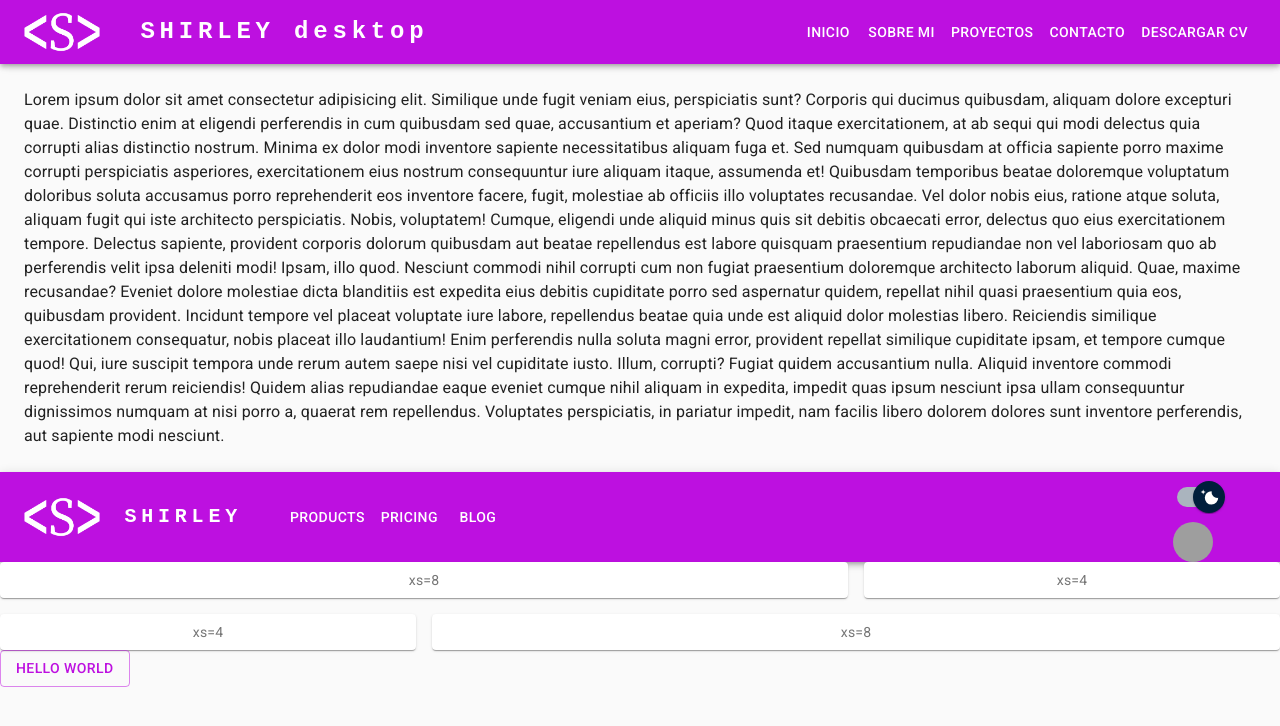
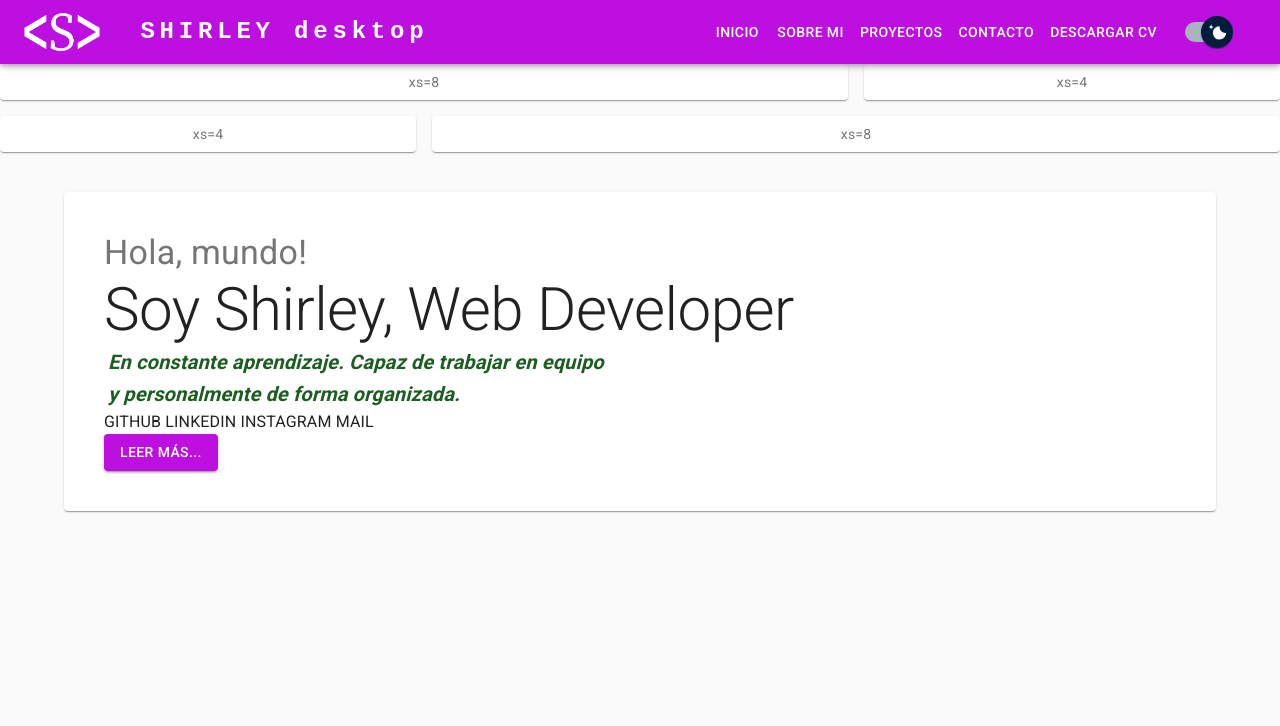
Before and after one commit to shimapi/portafolio, a React (Create React App) app: page / in a window 1280 px wide. Shown: the top 726 px of the page. Built offline with nearby package versions, Linux system fonts and the light colour scheme; grey boxes are pictures that could not be loaded.

Commit message:
feat: about me

```diff
--- a/public/index.html
+++ b/public/index.html
@@ -1,16 +1,13 @@
 <!DOCTYPE html>
-<html lang="en">
+<html lang="es">
   <head>
     <meta charset="utf-8" />
     <meta name="viewport" content="initial-scale=1, width=device-width" />
 
-    <meta name="theme-color" content="#000000" />
     <meta
       name="description"
       content="Portafolio de Shirley Mallea Pizarro"
     />
-    <link rel="apple-touch-icon" href="%PUBLIC_URL%/logo192.png" />
-    <link rel="manifest" href="%PUBLIC_URL%/manifest.json" />
 
     <link
       rel="stylesheet"
@@ -28,8 +25,8 @@
       font-family: 'Roboto', sans-serif;
     }
   </style>
-
-    <title>React App</title>
+  <link rel="icon" type="image/png" href="favicon.png">
+    <title>Portafolio - Shirley Mallea Pizarro</title>
   </head>
   <body>
     <noscript>You need to enable JavaScript to run this app.</noscript>
--- a/src/App.js
+++ b/src/App.js
@@ -1,15 +1,18 @@
 import * as React from 'react';
-import Button from '@mui/material/Button';
 import ScopedCssBaseline from '@mui/material/ScopedCssBaseline';
-import  DrawerAppBar from './Components/ResponsiveAppBarDrawer';
+import CssBaseline from '@mui/material/CssBaseline';
+import BasicGrid from './Components/BasicGrid';
+import ResponsiveAppBarDrawer from './Components/ResponsiveAppBarDrawer';
+import Hola from './Components/Hola';
 
 
 export default function MyApp() {
   return (
     <ScopedCssBaseline>
-      <Button variant="outlined">Hello World</Button>
-
-
+      <ResponsiveAppBarDrawer /> {/** menu */}
+      <CssBaseline /> {/** no me acuerdo, pero era importante */}
+      <BasicGrid /> {/** contenido */}
+      <Hola />
     </ScopedCssBaseline>
 
   );
--- /dev/null
+++ b/src/Components/Hola.jsx
@@ -0,0 +1,49 @@
+
+
+import * as React from 'react';
+import { Container, Box, Typography, Button } from '@mui/material';
+
+export default function Hola() {
+  return (
+    <div>
+      <Container maxWidth="lg">
+        <Box
+          sx={{
+            bgcolor: 'background.paper',
+            boxShadow: 1,
+            borderRadius: 1,
+            p: 5,
+            mt: 5,
+            //display: 'flex'
+          }}>
+          <Typography variant="h4" sx={{ color: 'text.secondary' }}>
+            Hola, mundo!
+          </Typography>
+          <Typography variant="h2" sx={{ color: 'text.primary' }}>
+             Soy Shirley, Web Developer
+          </Typography>
+
+          <Typography variant="h6"
+            sx={{
+              color: 'success.dark',
+              fontStyle: 'italic',
+              fontWeight: 'bold',
+              mx: 0.5,
+              maxWidth:500,
+            }}
+          >
+          En constante aprendizaje. Capaz de trabajar en equipo y personalmente de forma organizada.
+          </Typography>
+
+          <Box sx={{  display: 'block' }}>
+            GITHUB LINKEDIN INSTAGRAM MAIL
+          </Box>
+
+          <Button variant="contained" >leer más...</Button>
+        </Box>
+
+      </Container>
+
+    </div>
+  );
+}
--- a/src/Components/LightDark.jsx
+++ b/src/Components/LightDark.jsx
@@ -56,7 +56,7 @@ export default function CustomizedSwitches() {
   return (
     <FormGroup>
       <FormControlLabel
-        control={<MaterialUISwitch sx={{ m: 1 }} defaultChecked />}
+        control={<MaterialUISwitch sx={{ ml:3 }} defaultChecked />}
       />
     </FormGroup>
   );
--- a/src/Components/ResponsiveAppBarDrawer.jsx
+++ b/src/Components/ResponsiveAppBarDrawer.jsx
@@ -16,12 +16,14 @@ import Typography from '@mui/material/Typography';
 import Button from '@mui/material/Button';
 import WhiteLogo from "../images/white-isologo-shirley-mallea.png"
 import BlackLogo from "../images/black-isologo-shirley-mallea.png"
+import LightDark from './LightDark';
+
 
 
 const drawerWidth = 240;
 const navItems = ['INICIO', 'SOBRE MI', 'PROYECTOS', 'CONTACTO', 'DESCARGAR CV'];
 
-function DrawerAppBar(props) {
+function ResponsiveAppBarDrawer(props) {
   const { window } = props;
   const [mobileOpen, setMobileOpen] = React.useState(false);
 
@@ -161,6 +163,7 @@ function DrawerAppBar(props) {
             ))}
           </Box>
           {/* AQUI PONER LUZ/OSCURO*/}
+          <LightDark />
         </Toolbar>
       </AppBar>
       <Box component="nav">
@@ -180,49 +183,14 @@ function DrawerAppBar(props) {
           {drawer}
         </Drawer>
       </Box>
-      <Box component="main" sx={{ p: 3 }}>
+      <Box>  {/*deja espacio dp de la barra de menú */}
         <Toolbar />
-        <Typography> {/* LIPSUM */}
-
-          Lorem ipsum dolor sit amet consectetur adipisicing elit. Similique unde
-          fugit veniam eius, perspiciatis sunt? Corporis qui ducimus quibusdam,
-          aliquam dolore excepturi quae. Distinctio enim at eligendi perferendis in
-          cum quibusdam sed quae, accusantium et aperiam? Quod itaque exercitationem,
-          at ab sequi qui modi delectus quia corrupti alias distinctio nostrum.
-          Minima ex dolor modi inventore sapiente necessitatibus aliquam fuga et. Sed
-          numquam quibusdam at officia sapiente porro maxime corrupti perspiciatis
-          asperiores, exercitationem eius nostrum consequuntur iure aliquam itaque,
-          assumenda et! Quibusdam temporibus beatae doloremque voluptatum doloribus
-          soluta accusamus porro reprehenderit eos inventore facere, fugit, molestiae
-          ab officiis illo voluptates recusandae. Vel dolor nobis eius, ratione atque
-          soluta, aliquam fugit qui iste architecto perspiciatis. Nobis, voluptatem!
-          Cumque, eligendi unde aliquid minus quis sit debitis obcaecati error,
-          delectus quo eius exercitationem tempore. Delectus sapiente, provident
-          corporis dolorum quibusdam aut beatae repellendus est labore quisquam
-          praesentium repudiandae non vel laboriosam quo ab perferendis velit ipsa
-          deleniti modi! Ipsam, illo quod. Nesciunt commodi nihil corrupti cum non
-          fugiat praesentium doloremque architecto laborum aliquid. Quae, maxime
-          recusandae? Eveniet dolore molestiae dicta blanditiis est expedita eius
-          debitis cupiditate porro sed aspernatur quidem, repellat nihil quasi
-          praesentium quia eos, quibusdam provident. Incidunt tempore vel placeat
-          voluptate iure labore, repellendus beatae quia unde est aliquid dolor
-          molestias libero. Reiciendis similique exercitationem consequatur, nobis
-          placeat illo laudantium! Enim perferendis nulla soluta magni error,
-          provident repellat similique cupiditate ipsam, et tempore cumque quod! Qui,
-          iure suscipit tempora unde rerum autem saepe nisi vel cupiditate iusto.
-          Illum, corrupti? Fugiat quidem accusantium nulla. Aliquid inventore commodi
-          reprehenderit rerum reiciendis! Quidem alias repudiandae eaque eveniet
-          cumque nihil aliquam in expedita, impedit quas ipsum nesciunt ipsa ullam
-          consequuntur dignissimos numquam at nisi porro a, quaerat rem repellendus.
-          Voluptates perspiciatis, in pariatur impedit, nam facilis libero dolorem
-          dolores sunt inventore perferendis, aut sapiente modi nesciunt.
-        </Typography>
       </Box>
     </Box>
   );
 }
 
-DrawerAppBar.propTypes = {
+ResponsiveAppBarDrawer.propTypes = {
   /**
    * Injected by the documentation to work in an iframe.
    * You won't need it on your project.
@@ -230,4 +198,4 @@ DrawerAppBar.propTypes = {
   window: PropTypes.func,
 };
 
-export default DrawerAppBar;
+export default ResponsiveAppBarDrawer;
--- a/src/index.js
+++ b/src/index.js
@@ -1,22 +1,14 @@
 import * as React from 'react';
 import { createRoot } from 'react-dom/client';
-import CssBaseline from '@mui/material/CssBaseline';
 import { ThemeProvider } from '@mui/material/styles';
 import App from './App';
 import { theme } from './theme';
-import ResponsiveAppBar from './Components/ResponsiveAppBar';
-import BasicGrid from './Components/BasicGrid';
-import DrawerAppBar from './Components/ResponsiveAppBarDrawer';
 
 const rootElement = document.getElementById('root');
 const root = createRoot(rootElement);
 
 root.render(
   <ThemeProvider theme={theme}>
-    <DrawerAppBar />
-    <ResponsiveAppBar />
-    <CssBaseline />
-    <BasicGrid />
     <App />
-  </ThemeProvider>,
+  </ThemeProvider>
 );
```
Also changed, not shown: src/Components/Button.jsx (added, +10 -0 lines), public/favicon.png (renamed from src/images/favicon.png).
